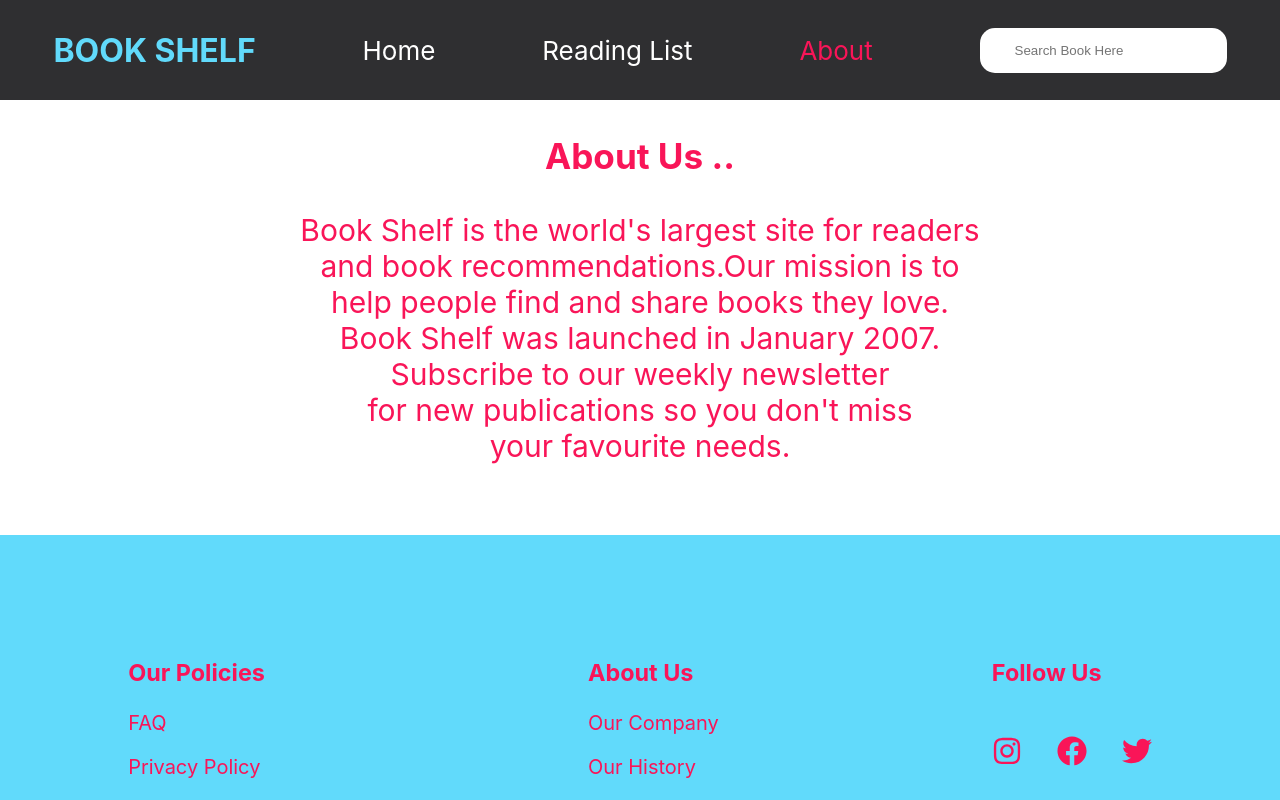
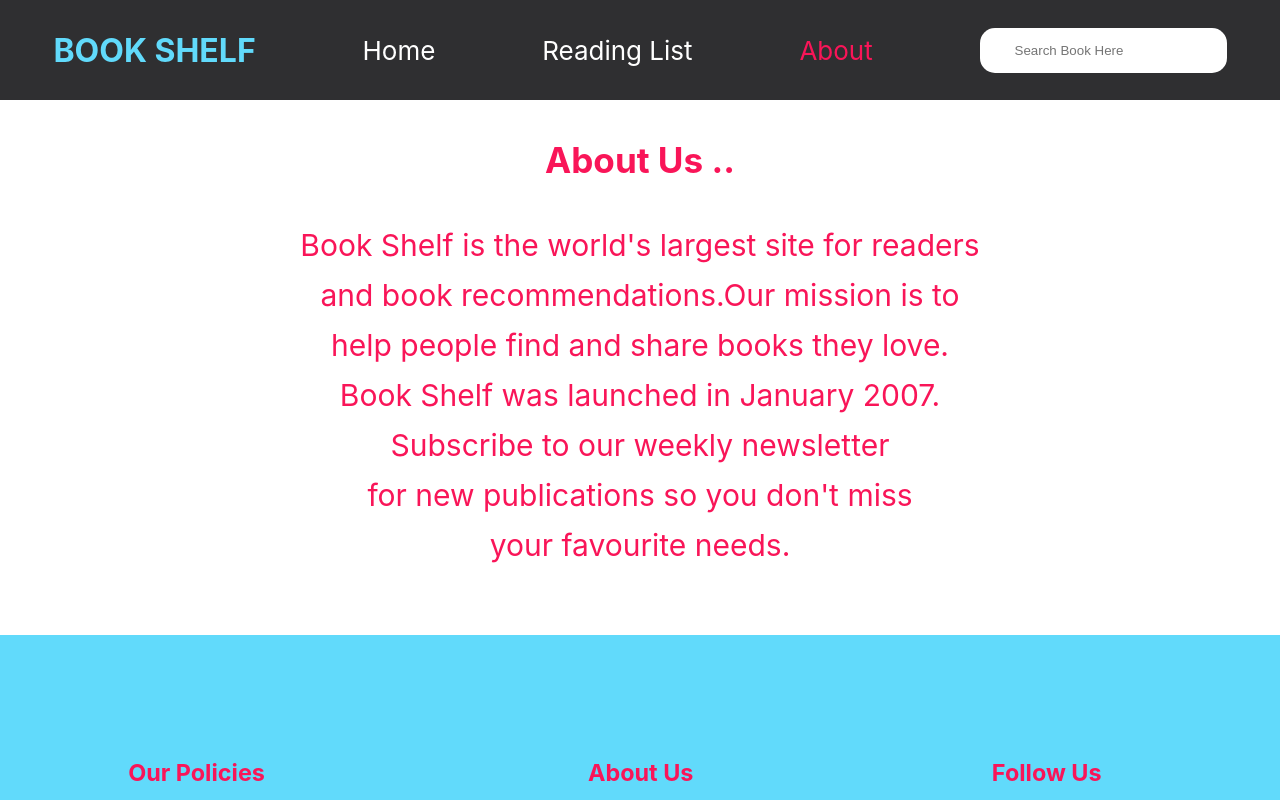
Before and after one commit to anwar730/my_book, a React (Create React App) app: page /about in a window 1280 px wide. Shown: the top 800 px of the page. Built offline with nearby package versions, Linux system fonts and the light colour scheme.

Commit message:
Update home page

```diff
--- a/src/App.css
+++ b/src/App.css
@@ -151,10 +151,11 @@ a.active{
   padding-top: 20px;
 }
 .about-content{
-  height :400px;
+  height :500px;
   font-size: 30px;
   text-align: center;
-  color:#f91558
+  color:#f91558;
+  line-height: 50px;
 }
 #card-btn{
   background-color: #f91558;
```
Also changed, not shown: src/bg.jpg (added).
